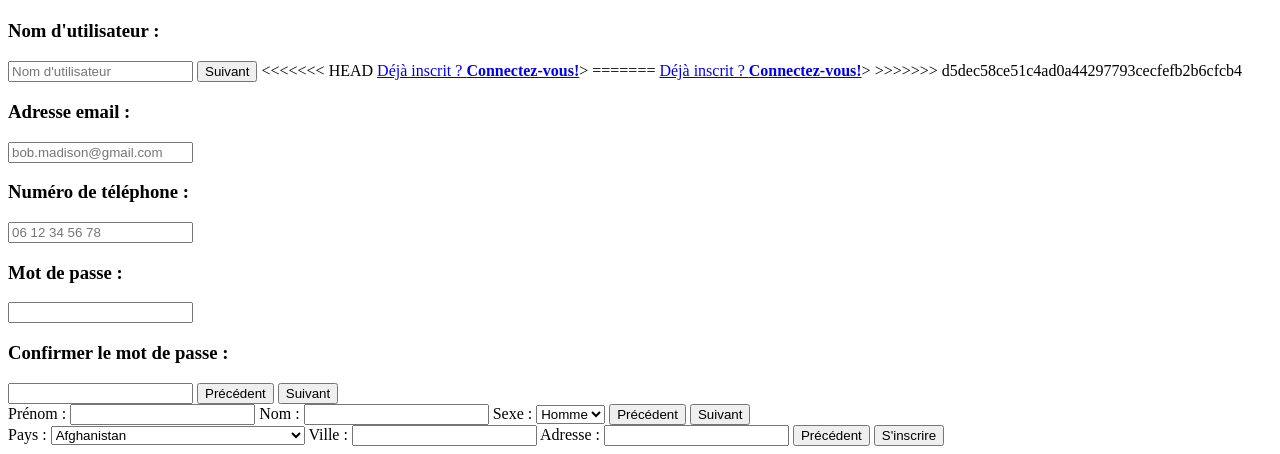
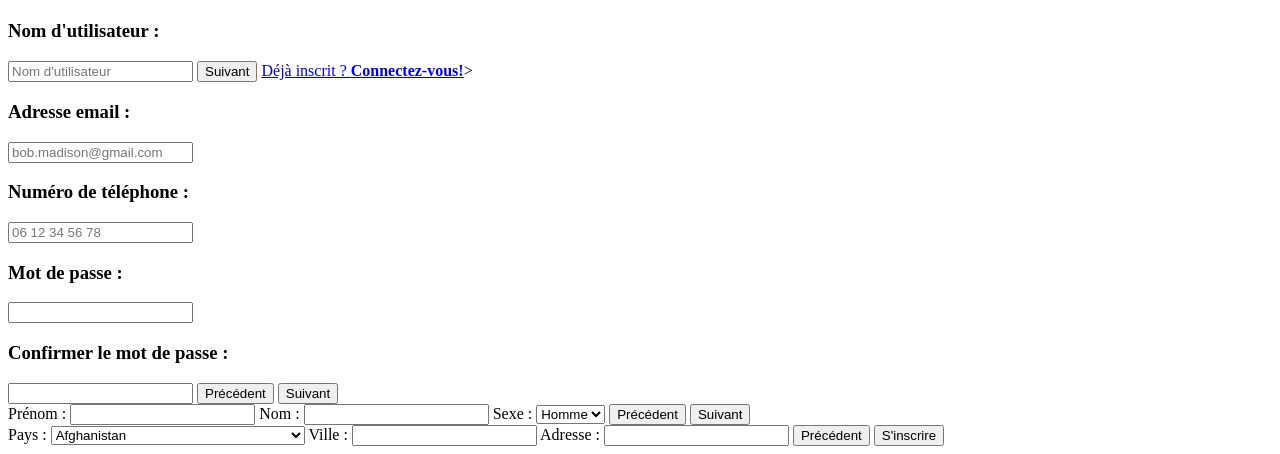
Before and after one commit to La-Sussy-Team/CY-Projet-Web-2024, a PHP site: page /Inscription.php in a window 1280 px wide. Shown: the part 740-1194 px from the top of the page. Run offline with PHP 8.4, Linux system fonts and the light colour scheme; some libraries are stand-ins or nearby versions.

Commit message:
Fix CSS styling issues and update registration form

```diff
--- a/CSS/Client/StylesCommuns.css
+++ b/CSS/Client/StylesCommuns.css
@@ -6,11 +6,7 @@
 	--couleur-beige: #FEFFFB;
 	--couleur-gris: #222626;
 	--marron-fonce: #813A26;
-<<<<<<< HEAD
     --marron-clair: #d39582;
-=======
-    	--marron-clair: #d39582;
->>>>>>> d5dec58ce51c4ad0a44297793cecfefb2b6cfcb4
 	--beige: #FDE4DB;
 
 }
--- a/PHP/Client/Inscription.php
+++ b/PHP/Client/Inscription.php
@@ -24,11 +24,7 @@ $countries = ["Afghanistan", "Albania", "Algeria", "Andorra", "Angola", "Antigua
 	</div>
     <div class="register-container">
         <div class="step active" id="step1">
-<<<<<<< HEAD
         <img id="profilePic" src="../../Assets/Client/ProfileImage/default.jpg" onclick="document.getElementById('profileImage').click();" style="cursor: pointer; width: 300px; height: 300px;">
-=======
-            <img id="profilePic" src="../../Assets/Client/ProfileImage/default.jpg" onclick="document.getElementById('profileImage').click();" style="cursor: pointer; width: 300px; height: 300px;">
->>>>>>> d5dec58ce51c4ad0a44297793cecfefb2b6cfcb4
             <input type="file" id="profileImage" name="profileImage" accept="image/*" style="display: none;" onchange="loadFile(event)">
             <label for="username"><h3>Nom d'utilisateur :</h3></label>
             <input type="text" name="username" id="username" placeholder="Nom d'utilisateur" required autocomplete="username" pattern="[A-Za-z0-9]+">
@@ -43,11 +39,7 @@ $countries = ["Afghanistan", "Albania", "Algeria", "Andorra", "Angola", "Antigua
             }
             ?>
             <button class="next">Suivant</button>
-<<<<<<< HEAD
             <a href="Connexion.php" class="alien">Déjà inscrit ? <b>Connectez-vous!</b></a>>
-=======
-            <a href="Connexion.php">Déjà inscrit ? <b>Connectez-vous!</b></a>>
->>>>>>> d5dec58ce51c4ad0a44297793cecfefb2b6cfcb4
         </div>
         <div class="step" id="step2">
             <label for="username"><h3>Adresse email :</h3></label>
```
Also changed, not shown: CSS/Client/Inscription.css (+0 -12 lines).
